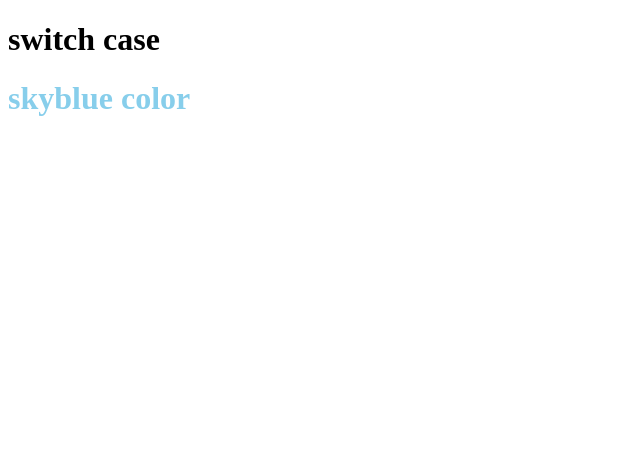
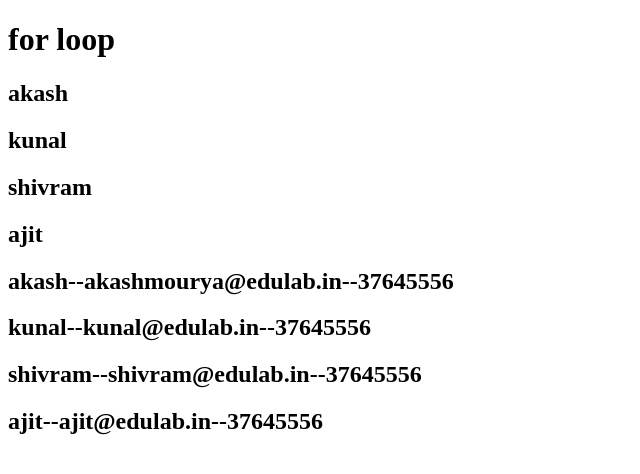
Before and after one commit to akashMedulab/Angular-Tutorials-2, an Angular app: page / in a window 1280 px wide. Shown: the top 474 px of the page, without its empty margins (0-640 px from the left). Built offline with nearby package versions, Linux system fonts and the light colour scheme.

Commit message:
for-loop

```diff
--- a/src/app/app.component.html
+++ b/src/app/app.component.html
@@ -1,7 +1,4 @@
 <h1>{{title}}</h1>
-<div [ngSwitch]="color">
-    <h1 *ngSwitchCase="'blue'" style="color: blue;">blue color</h1>
-    <h1 *ngSwitchCase="'red'" style="color: red;">red color</h1>
-    <h1 *ngSwitchCase="'green'" style="color: green;">green color</h1>
-    <h1 *ngSwitchCase="'skyblue'" style="color: skyblue;">skyblue color</h1>
-</div>
+<h2 *ngFor="let item of user">{{item}}</h2>
+
+<h2 *ngFor="let item of userDetails">{{item.name}}--{{item.email}}--{{item.phone}}</h2>
--- a/src/app/app.component.ts
+++ b/src/app/app.component.ts
@@ -6,8 +6,15 @@ import { Component } from '@angular/core';
   styleUrls: ['./app.component.css']
 })
 export class AppComponent {
-  title="switch case "
+  title="for loop "
+ user=['akash','kunal','shivram','ajit']
 
-  color="skyblue"
+ userDetails=[
+  {name:'akash',email:'akashmourya@edulab.in',phone:'37645556'},
+  {name:'kunal',email:'kunal@edulab.in',phone:'37645556'},
+  {name:'shivram',email:'shivram@edulab.in',phone:'37645556'},
+  {name:'ajit',email:'ajit@edulab.in',phone:'37645556'}
+ ]
+
 
 }
```
